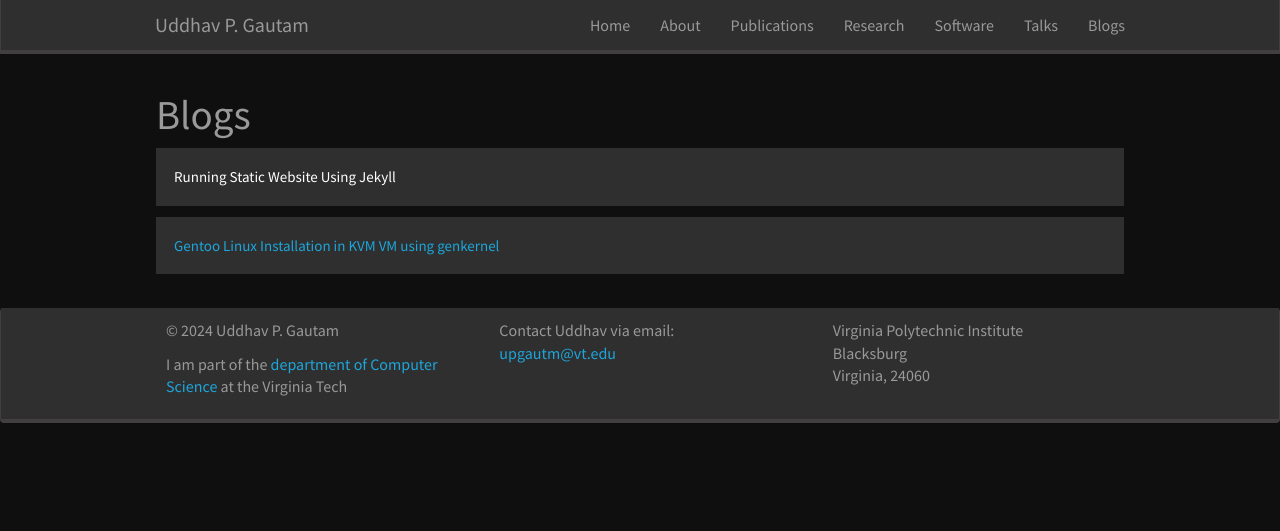
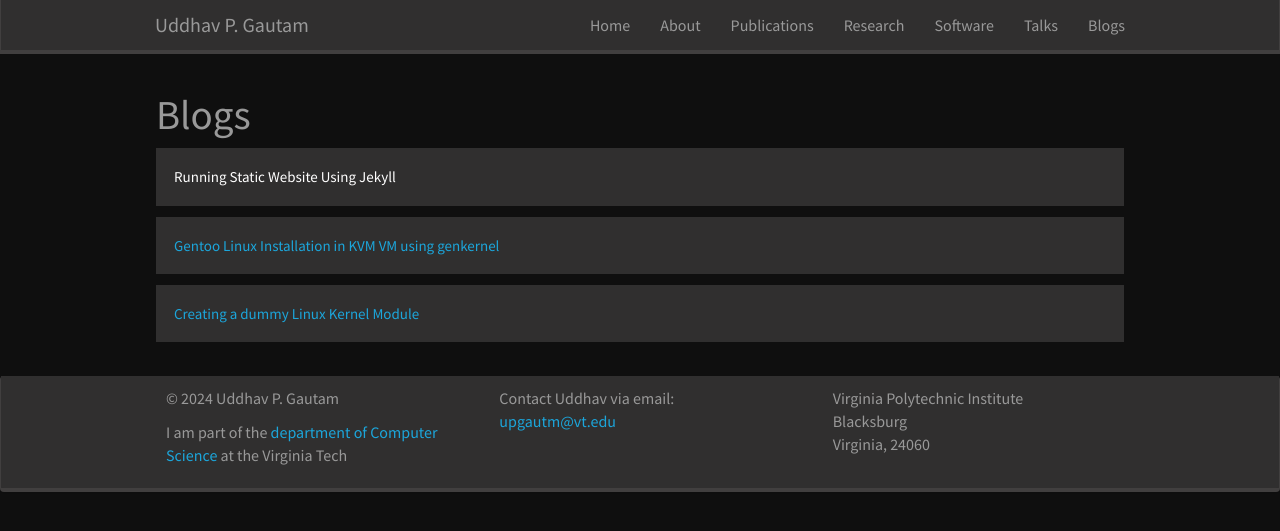
Before and after one commit to uddhavgautam/uddhavgautam3.github.io, a Jekyll site: the page built from _pages/blogs.md, in a window 1280 px wide. Shown: the top 531 px of the page. Built offline with Jekyll 4.4.1, drawn with Linux system fonts in a browser that asks for light colours; nearby versions of some CDN libraries; a style sheet for code colours, icons or effects is not loaded; part of the change alters nothing that is shown.

Commit message:
second blog added

```diff
--- a/_pages/blogs.md
+++ b/_pages/blogs.md
@@ -36,6 +36,12 @@ Before pushing, you can test locally using below commands
   </a>
 </button>
 
+<button class="collapsible3">
+  <a href="/blogs_pdfs/DummyLinuxKernelModule.pdf" download>
+    Creating a dummy Linux Kernel Module
+  </a>
+</button>
+
 
 <script src="https://code.jquery.com/jquery-3.6.4.min.js"></script>
 <script>
@@ -71,6 +77,18 @@ Before pushing, you can test locally using below commands
     font-size: 15px;
   }
 
+  .collapsible3{
+    background-color: #302f2f;
+    color: white;
+    cursor: pointer;
+    padding: 18px;
+    width: 100%;
+    border: none;
+    text-align: left;
+    outline: none;
+    font-size: 15px;
+  }
+
   .content1 {
     padding: 0 18px;
     display: none;
```
Also changed, not shown: 2 other files.
